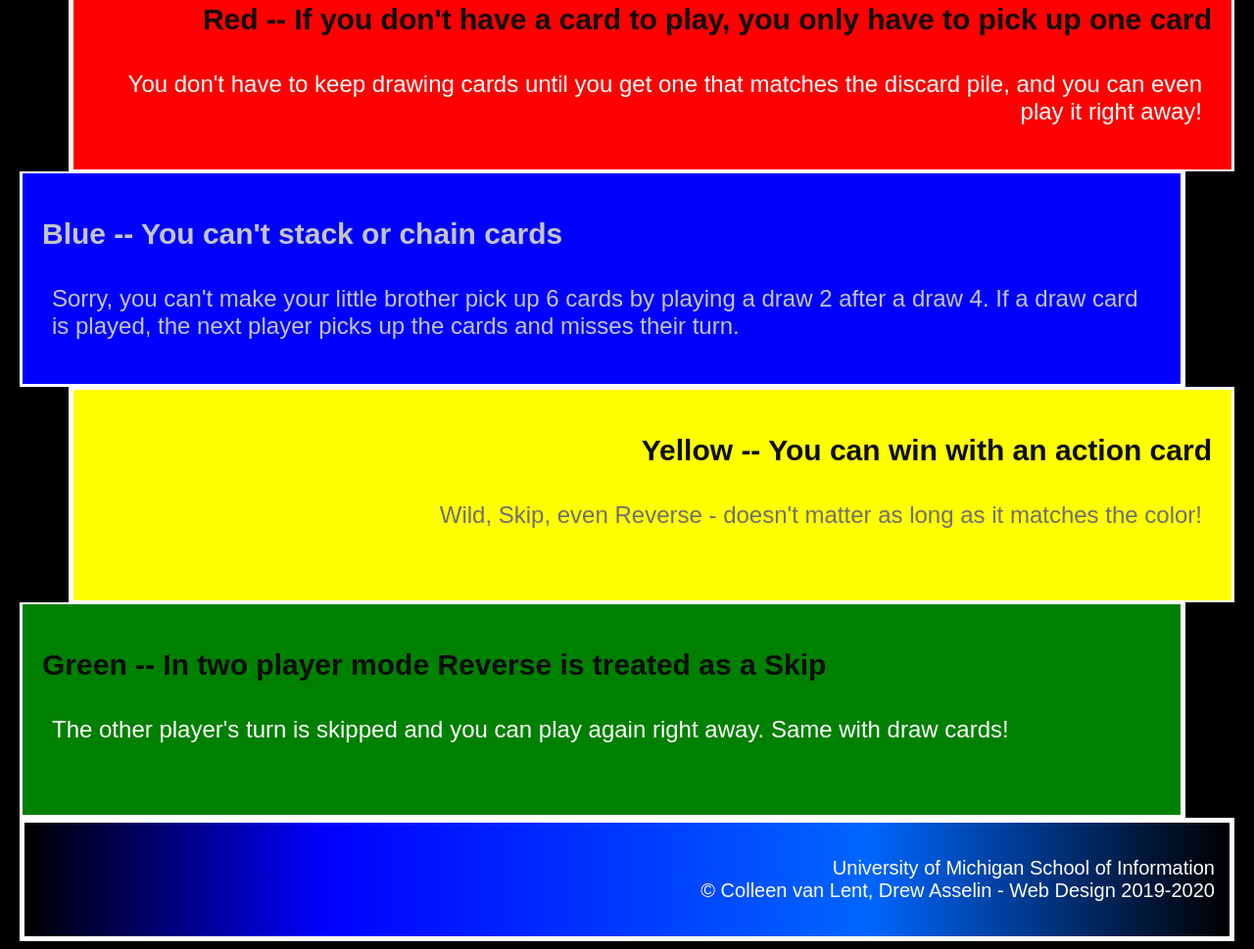
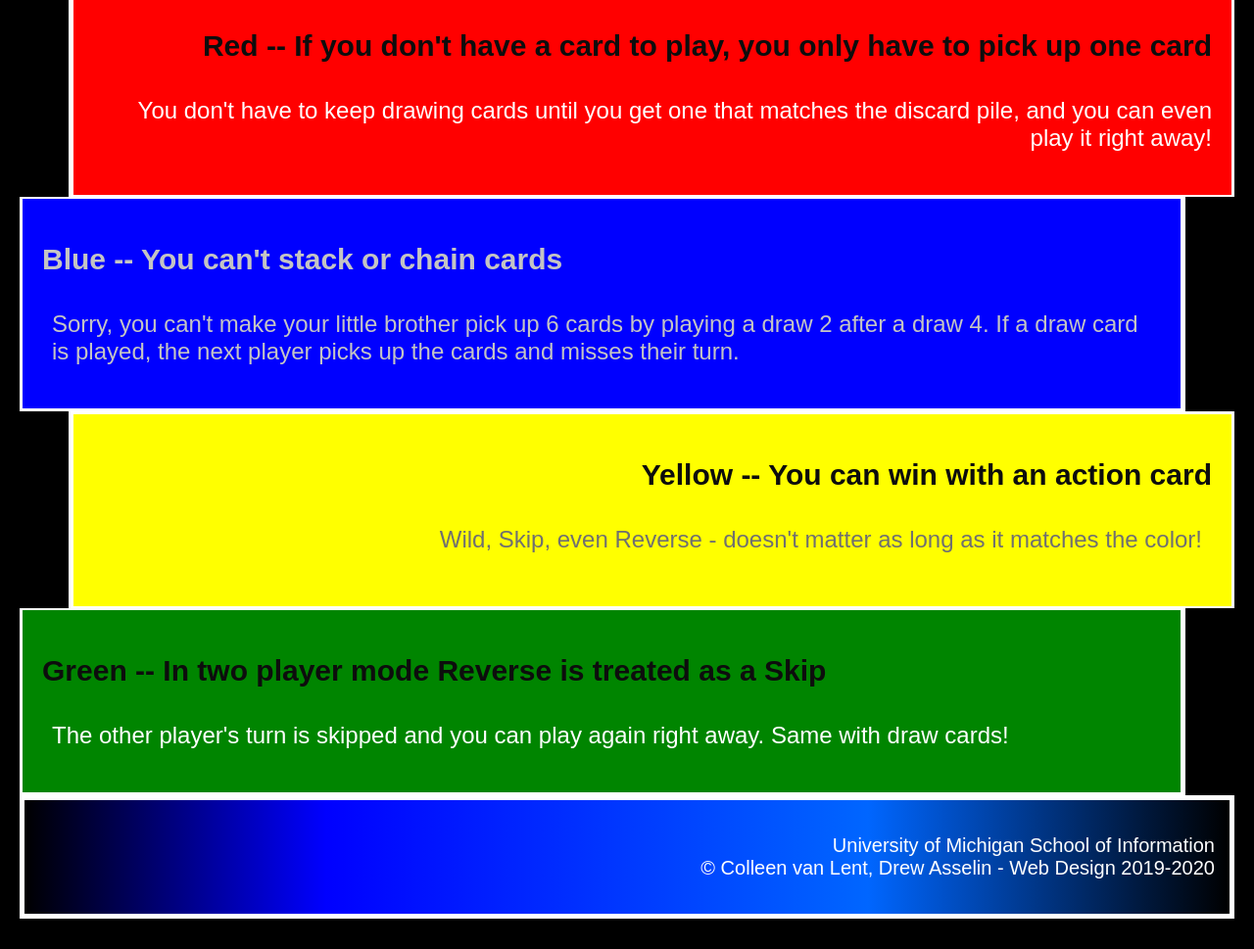
Before and after one commit to jyzjameszhang/hw3-2022, a plain HTML site: page index.html in a window 1280 px wide. Shown: the part 636-1605 px from the top of the page at 98% size. After the commit the page ends 1574 px from the top, so only its background shows below. Drawn offline with Linux system fonts and the light colour scheme.

Commit message:
Add files via upload

```diff
--- a/css/style.css
+++ b/css/style.css
@@ -13,14 +13,13 @@ body {
     font-family: Arial, Verdana;
     background-color: #000000;
     color: #ffffff;
-    margin-top: 20px;
-    margin-left: 20px;
-    margin-right: 20px;
+    margin: 20px 20px 0px 20px;
 }
 
 p {
     font-size: 24px;
-    padding: 10px;
+    padding-top: 10px;
+    padding-left: 10px;
 }
 
 img {
@@ -34,7 +33,8 @@ img {
 }
 
 div {
-    height: 175px;
+    min-height: 125px;
+    height: auto;
     padding: 20px;
     border-style: solid;
     border-color: #ffffff;
@@ -51,6 +51,7 @@ div {
     background-color: #ff0000;
     text-align: right;
     margin-left: 50px;
+    border-style: solid;
     border-bottom-width: 2px;
     border-left-width: 5px;
 }
@@ -75,18 +76,21 @@ div {
     background-color: #ffff00;
     text-align: right;
     margin-left: 50px;
+    border-style: solid;
     border-bottom-width: 2px;
     border-left-width: 5px;
 }
 
 .yellow p {
     color: #707070;
+    padding: 10px;
 }
 
 .green {
-    background-color: #008000;
+    background-color: #008500;
     text-align: left;
     margin-right: 50px;
+    border-style: solid;
     border-right-width: 5px;
     border-top-width: 2px;
 }
```
